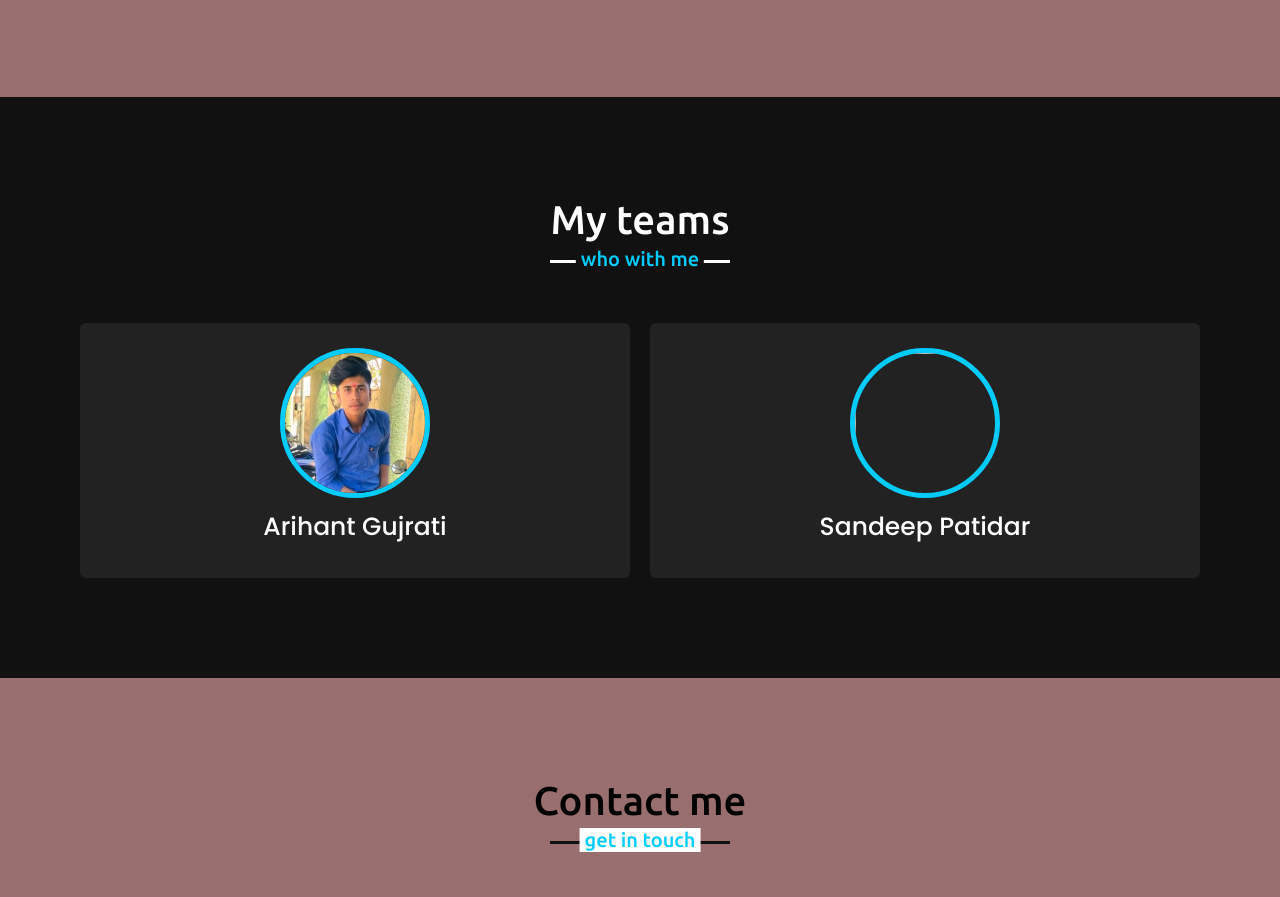
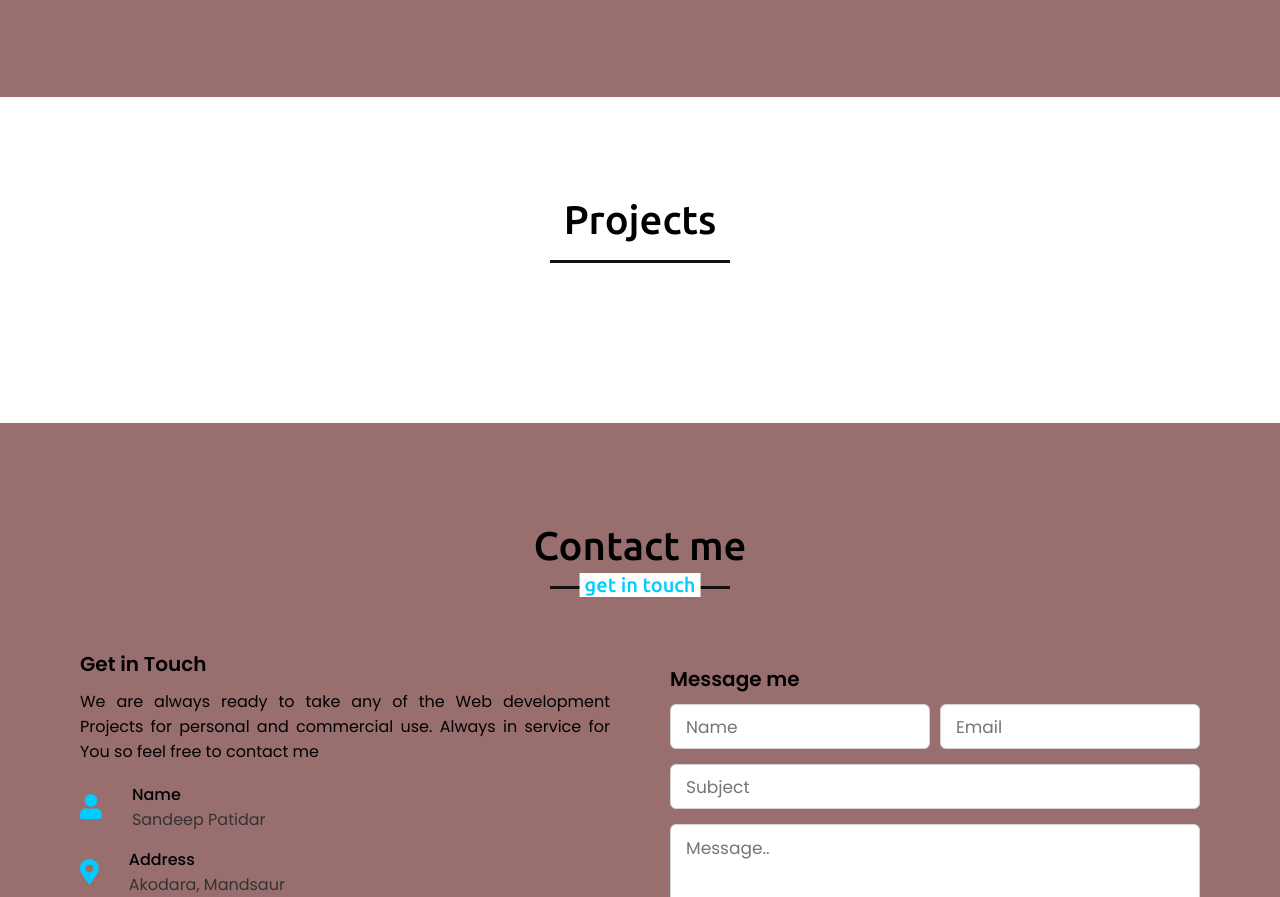
Before and after one commit to Sandyhere007/Portfolio_Sandeep, a plain HTML site: page index.html in a window 1280 px wide. Shown: the part 2758-3655 px from the top of the page. Drawn offline with nearby package versions, Linux system fonts and the light colour scheme.

Commit message:
Update index.html

```diff
--- a/index.html
+++ b/index.html
@@ -25,7 +25,7 @@
                 <li><a href="#about" class="menu-btn">About</a></li>
                 <li><a href="#services" class="menu-btn">Services</a></li>
                 <li><a href="#skills" class="menu-btn">Skills</a></li>
-                <li><a href="#teams" class="menu-btn">Teams</a></li>
+                <li><a href="#Projects" class="menu-btn">Teams</a></li>
                 <li><a href="#contact" class="menu-btn">Contact</a></li>
             </ul>
             <div class="menu-btn">
@@ -167,26 +167,10 @@
     </section>
 
     <!-- My Teams section start -->
-    <section class="teams" id="teams">
+    <section class="projects" id="projects">
         <div class="max-width">
-            <h2 class="title">My teams</h2>
-            <div class="carousel owl-carousel">
-                <div class="card">
-                    <div class="box">
-                        <img src="profile-1.jpeg" alt="">
-                        <div class="text">Sandeep Patidar</div>
-                        <p></p>
-                    </div>
-                </div>
+            <h2 class="title">Projects</h2>
 
-                <div class="card">
-                    <div class="box">
-                        <img src="profile-2.jpeg" alt="">
-                        <div class="text">Arihant Gujrati</div>
-                        <p></p>
-                    </div>
-                </div>
-            </div>
         </div>
     </section>
 
```
